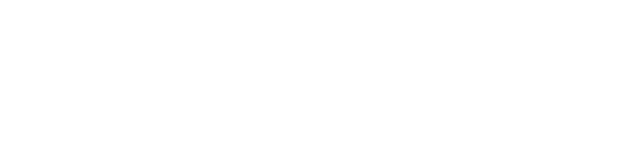
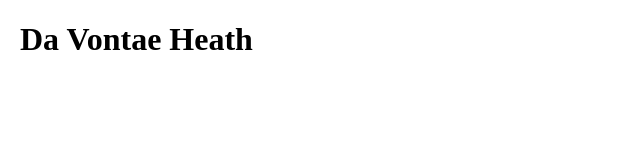
Before and after one commit to Binghamton-University-Design/web-journal-d4Dynam0, a plain HTML site: page index.html in a window 1280 px wide. Shown: the whole page, without its empty margins (0-640 px from the left). Drawn offline with nearby package versions, Linux system fonts and the light colour scheme.

Commit message:
added name
added name

```diff
--- a/css/style.css
+++ b/css/style.css
@@ -1 +1,5 @@
 /*stylesheet*/
+
+body {
+	margin: 20px;
+}
--- a/index.html
+++ b/index.html
@@ -1,8 +1,15 @@
-<!-- HTML -->
+<!DOCTYPE html>
 
-<!DOCTYPE html>
+
+
 <html>
+
+
+
+
+
 	<head>
+		<title>Da Vontae Heath :: ARTS 486 Web Journal</title>
 		<script src="https://cdnjs.cloudflare.com/ajax/libs/jquery/3.4.1/jquery.min.js" integrity="sha256-CSXorXvZcTkaix6Yvo6HppcZGetbYMGWSFlBw8HfCJo=" crossorigin="anonymous"></script>
 		<script src="js/main.js"></script>
 		<link rel="stylesheet" type="text/css" href="css/normalize.css">
@@ -12,6 +19,8 @@
 
 	<body>
 
+		<h1>Da Vontae Heath</h1>
+
 	</body>
 
 </html>
```
